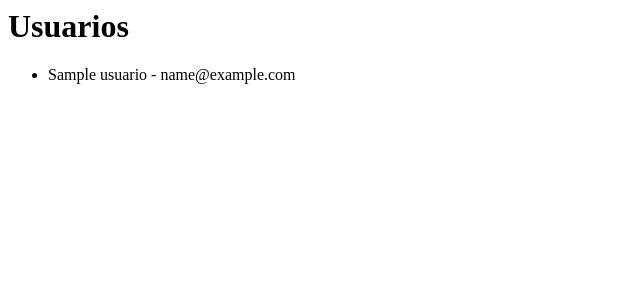
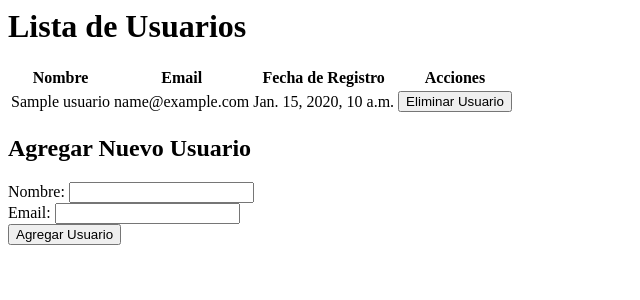
Before and after one commit to orlandocabralmtz/proyecto-bootcamp, a Django app: page /biblioteca/usuarios/ in a window 1280 px wide. Shown: the top 300 px of the page, without its empty margins (0-640 px from the left). Run offline with Django 5.2, Linux system fonts and the light colour scheme; tables that the repository leaves empty hold one stand-in row (values such as "Sample post").

Commit message:
se añado funcionalidad de agregar y eliminar usuarios en lista_usuarios

```diff
--- a/biblioteca/templates/biblioteca/lista_usuarios.html
+++ b/biblioteca/templates/biblioteca/lista_usuarios.html
@@ -1,6 +1,48 @@
-<h1>Usuarios</h1>
-<ul>
-    {% for usuario in usuarios %}
-        <li>{{ usuario.nombre }} - {{ usuario.email }}</li>
-    {% endfor %}
-</ul>
+<h1>Lista de Usuarios</h1>
+
+<!-- Tabla de usuarios -->
+<table>
+    <thead>
+        <tr>
+            <th>Nombre</th>
+            <th>Email</th>
+            <th>Fecha de Registro</th>
+            <th>Acciones</th>
+        </tr>
+    </thead>
+    <tbody>
+        {% for usuario in usuarios %}
+            <tr>
+                <td>{{ usuario.nombre }}</td>
+                <td>{{ usuario.email }}</td>
+                <td>{{ usuario.fecha_registro }}</td>
+                <td>
+                    <!-- Botón para eliminar usuario -->
+                    <form action="{% url 'eliminar_usuario' usuario.id %}" method="post" style="display:inline;">
+                        {% csrf_token %}
+                        <button type="submit">Eliminar Usuario</button>
+                    </form>
+                </td>
+            </tr>
+        {% endfor %}
+    </tbody>
+</table>
+
+<!-- Formulario para crear nuevo usuario -->
+<h2>Agregar Nuevo Usuario</h2>
+<form method="post">
+    {% csrf_token %}
+
+    <!-- Campo de nombre del usuario -->
+    <label for="nombre">Nombre:</label>
+    <input type="text" name="nombre" id="nombre" required>
+    <br>
+
+    <!-- Campo de email del usuario -->
+    <label for="email">Email:</label>
+    <input type="email" name="email" id="email" required>
+    <br>
+
+    <!-- Botón para agregar usuario -->
+    <button type="submit">Agregar Usuario</button>
+</form>
--- a/biblioteca/urls.py
+++ b/biblioteca/urls.py
@@ -12,4 +12,9 @@ urlpatterns = [
         name="eliminar_prestamo",
     ),
     path("usuarios_con_libros/", views.usuarios_con_libros, name="usuarios_con_libros"),
+    path(
+        "eliminar_usuario/<int:usuario_id>/",
+        views.eliminar_usuario,
+        name="eliminar_usuario",
+    ),
 ]
--- a/biblioteca/views.py
+++ b/biblioteca/views.py
@@ -4,8 +4,38 @@ from .forms import LibroForm
 
 
 def lista_usuarios(request):
+    if request.method == "POST":
+        # Si se envía el formulario, creamos un nuevo usuario
+        nombre = request.POST.get("nombre")
+        if nombre:
+            # Crear el nuevo usuario y guardar en la base de datos
+            Usuario.objects.create(nombre=nombre)
+        return redirect(
+            "lista_usuarios"
+        )  # Redirigir para evitar reenvíos de formulario
+
+    # Obtener todos los usuarios
     usuarios = Usuario.objects.all()
     return render(request, "biblioteca/lista_usuarios.html", {"usuarios": usuarios})
+
+
+def eliminar_usuario(request, usuario_id):
+    # Obtener el usuario a eliminar
+    usuario = get_object_or_404(Usuario, id=usuario_id)
+
+    # Verificar si el usuario tiene algún libro prestado
+    libros_prestados = Libro.objects.filter(usuario_prestamo=usuario)
+
+    # Si tiene libros prestados, actualizar el campo disponible
+    for libro in libros_prestados:
+        libro.disponible = True  # Hacer el libro disponible
+        libro.usuario_prestamo = None  # Eliminar la relación de préstamo
+        libro.save()
+
+    # Eliminar el usuario
+    usuario.delete()
+
+    return redirect("lista_usuarios")  # Redirigir a la lista de usuarios
 
 
 def lista_libros(request):
```
